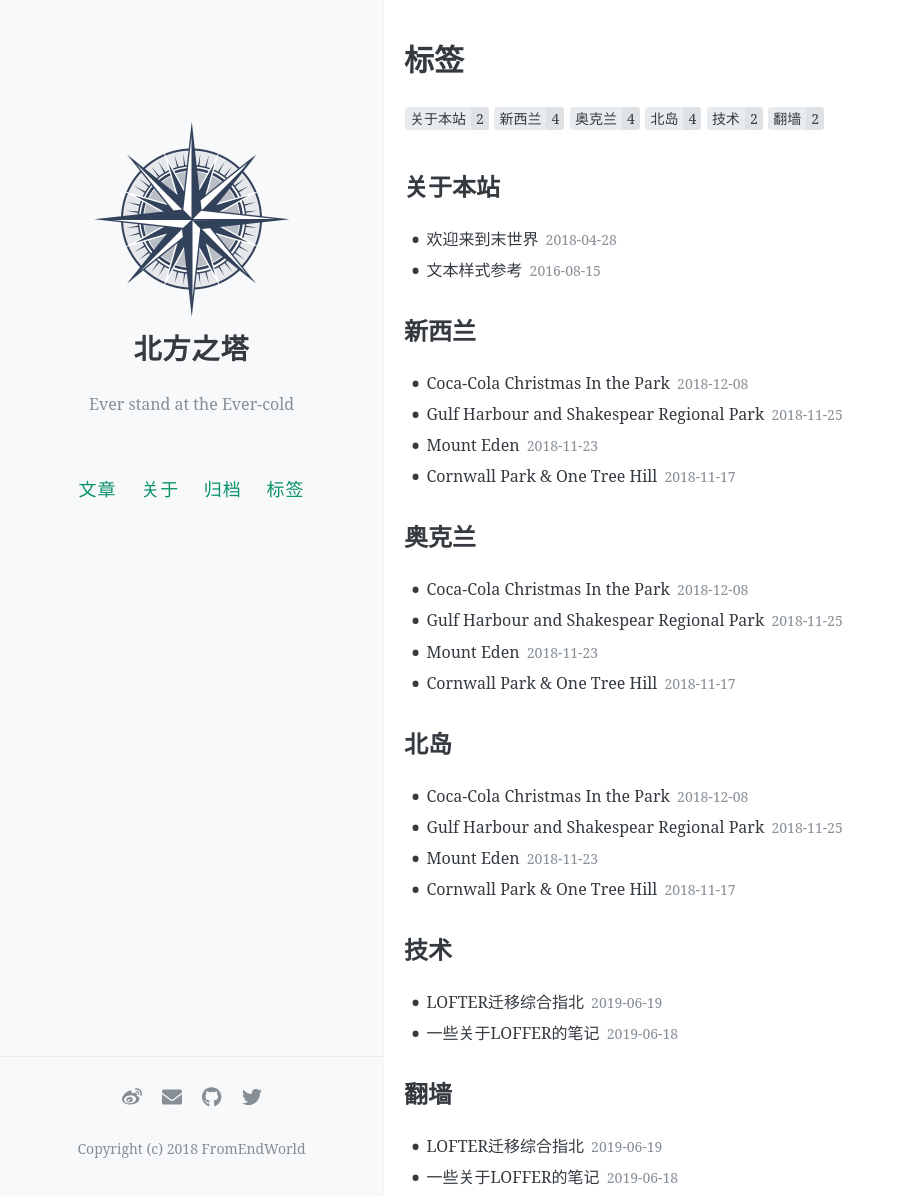
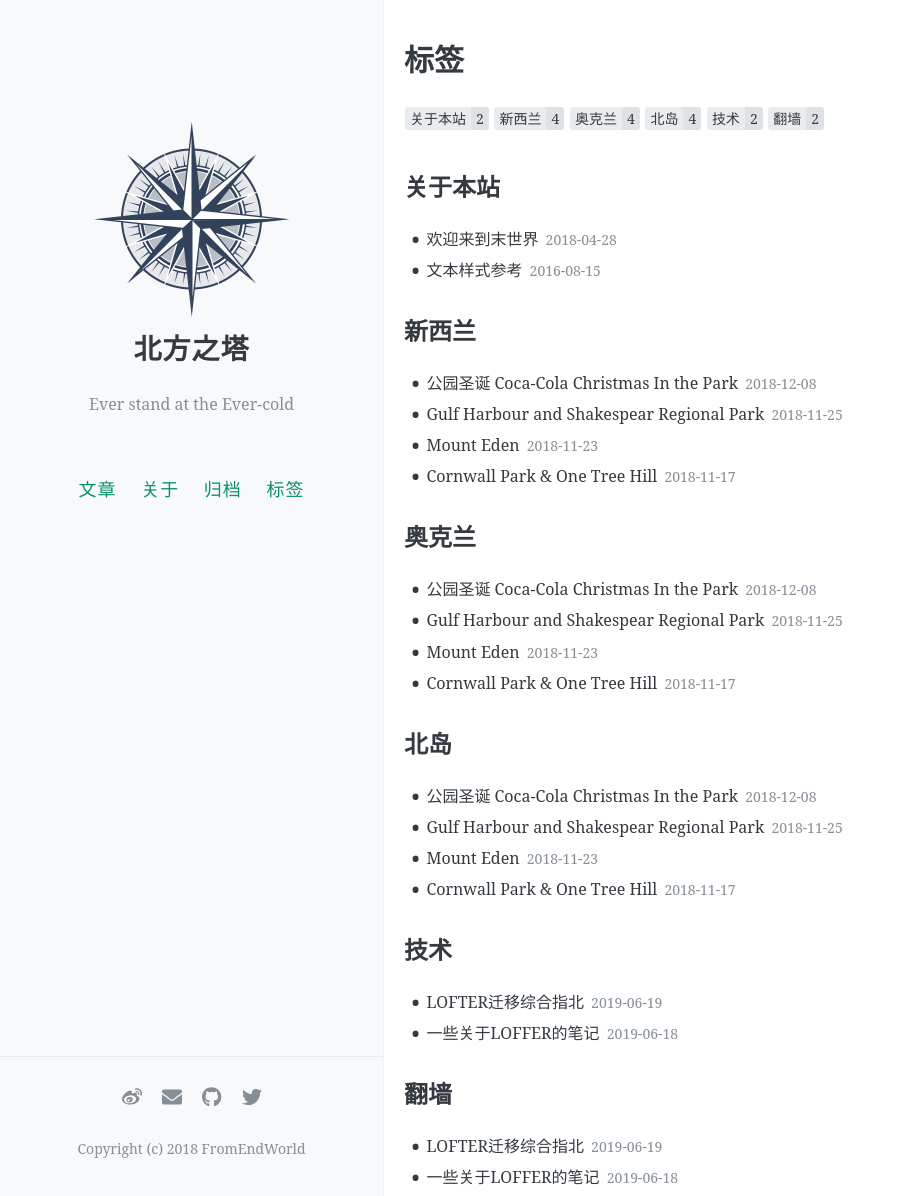
Before and after one commit to FromEndWorld/endworld, a Jekyll site: the page built from tags/index.html, in a window 1280 px wide and 1196 px high. Shown: the whole window, without its empty margins (0-905 px from the left). Built offline with Jekyll 4.4.1, drawn with Linux system fonts in a browser that asks for light colours; nearby versions of some CDN libraries; comment, search, counter and statistics services are not loaded.

Commit message:
Update 2018-12-08-Coca-Cola-Christmas-In-the-Park.md

```diff
--- a/_posts/2018-12-08-Coca-Cola-Christmas-In-the-Park.md
+++ b/_posts/2018-12-08-Coca-Cola-Christmas-In-the-Park.md
@@ -1,6 +1,6 @@
 ---
 layout: post
-title: "Coca-Cola Christmas In the Park"
+title: "公园圣诞 Coca-Cola Christmas In the Park"
 date:   2018-12-08
 tags: [新西兰, 奥克兰, 北岛]
 comments: true
```
